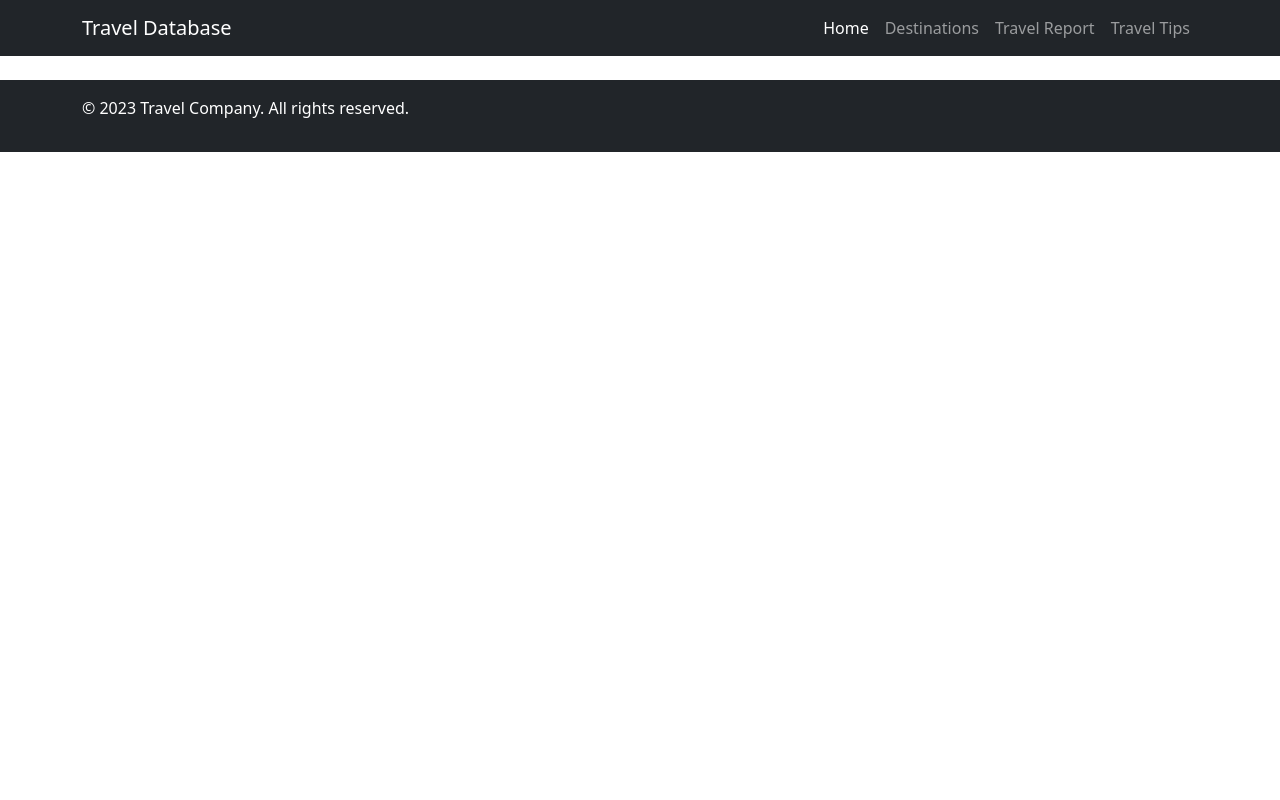
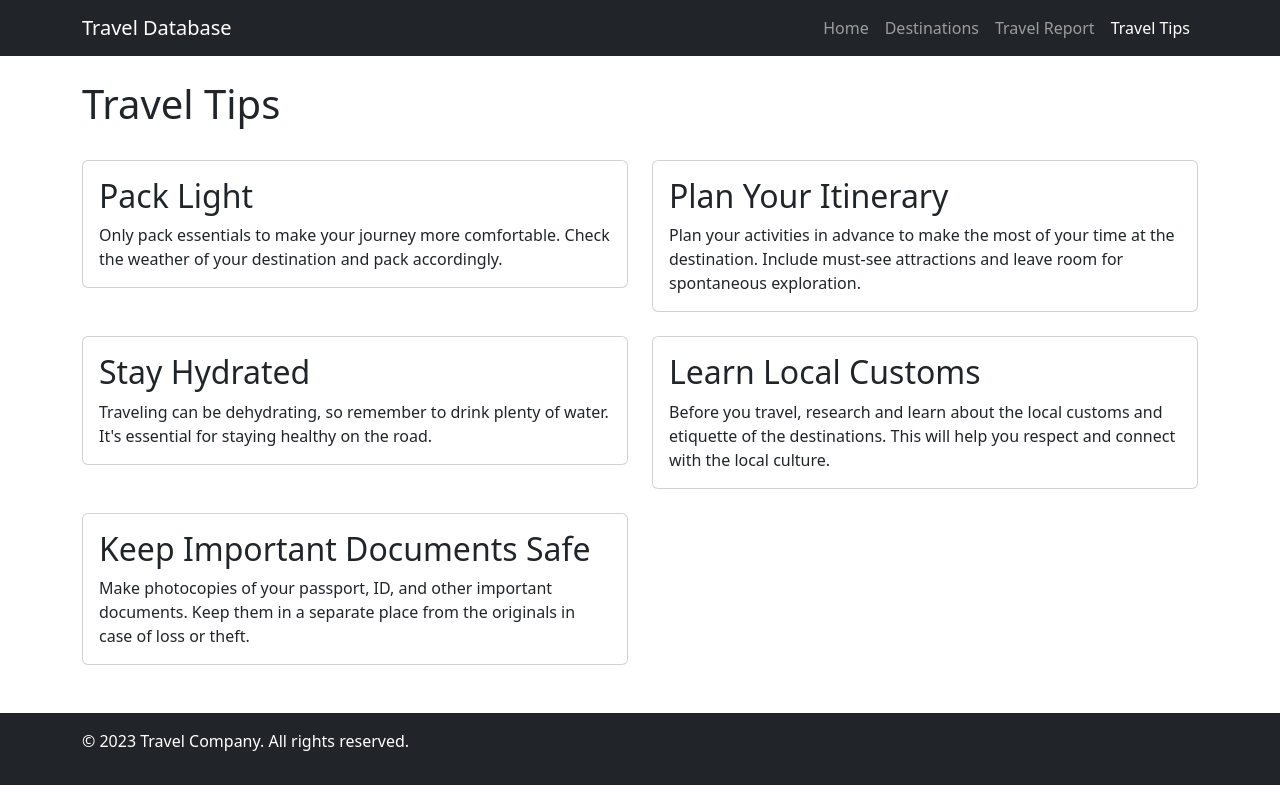
Before and after one commit to ashwinipendkar953/Travel-Database, a plain HTML site: page travelTips.html in a window 1280 px wide. Drawn offline with nearby package versions, Linux system fonts and the light colour scheme.

Commit message:
created travel-tips page

```diff
--- a/travelTips.html
+++ b/travelTips.html
@@ -36,7 +36,7 @@
           >
             <ul class="navbar-nav">
               <li class="nav-item">
-                <a href="./index.html" class="nav-link active">Home</a>
+                <a href="./index.html" class="nav-link">Home</a>
               </li>
               <li class="nav-item">
                 <a href="./destinations.html" class="nav-link">Destinations</a>
@@ -45,7 +45,9 @@
                 <a href="./travelReport.html" class="nav-link">Travel Report</a>
               </li>
               <li class="nav-item">
-                <a href="./travelTips.html" class="nav-link">Travel Tips</a>
+                <a href="./travelTips.html" class="nav-link active"
+                  >Travel Tips</a
+                >
               </li>
             </ul>
           </div>
@@ -53,7 +55,73 @@
       </nav>
     </header>
 
-    <main class="container my-4"></main>
+    <main class="container my-4">
+      <h1>Travel Tips</h1>
+      <div class="row py-4 g-4">
+        <div class="col-md-6">
+          <div class="card">
+            <div class="card-body">
+              <h2 class="card-title">Pack Light</h2>
+              <p class="card-text">
+                Only pack essentials to make your journey more comfortable.
+                Check the weather of your destination and pack accordingly.
+              </p>
+            </div>
+          </div>
+        </div>
+
+        <div class="col-md-6">
+          <div class="card">
+            <div class="card-body">
+              <h2 class="card-title">Plan Your Itinerary</h2>
+              <p class="card-text">
+                Plan your activities in advance to make the most of your time at
+                the destination. Include must-see attractions and leave room for
+                spontaneous exploration.
+              </p>
+            </div>
+          </div>
+        </div>
+
+        <div class="col-md-6">
+          <div class="card">
+            <div class="card-body">
+              <h2 class="card-title">Stay Hydrated</h2>
+              <p class="card-text">
+                Traveling can be dehydrating, so remember to drink plenty of
+                water. It's essential for staying healthy on the road.
+              </p>
+            </div>
+          </div>
+        </div>
+
+        <div class="col-md-6">
+          <div class="card">
+            <div class="card-body">
+              <h2 class="card-title">Learn Local Customs</h2>
+              <p class="card-text">
+                Before you travel, research and learn about the local customs
+                and etiquette of the destinations. This will help you respect
+                and connect with the local culture.
+              </p>
+            </div>
+          </div>
+        </div>
+
+        <div class="col-md-6">
+          <div class="card">
+            <div class="card-body">
+              <h2 class="card-title">Keep Important Documents Safe</h2>
+              <p class="card-text">
+                Make photocopies of your passport, ID, and other important
+                documents. Keep them in a separate place from the originals in
+                case of loss or theft.
+              </p>
+            </div>
+          </div>
+        </div>
+      </div>
+    </main>
 
     <footer class="bg-dark text-white py-3">
       <div class="container">
```
